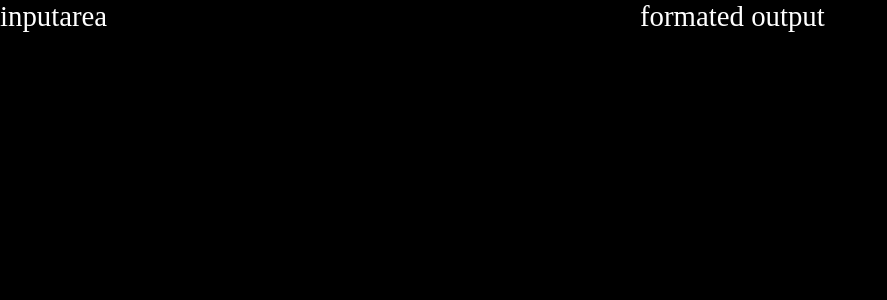
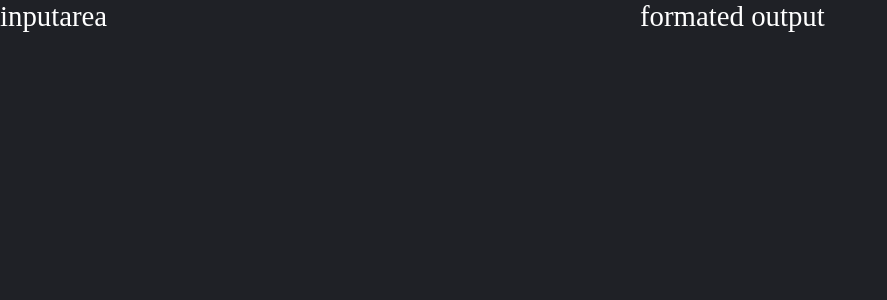
Before and after one commit to AndrewBoldrin/rememberme, a React (Create React App) app: page / in a window 1280 px wide. Shown: the top 300 px of the page, without its empty margins (0-887 px from the left). Built offline with nearby package versions, Linux system fonts and the light colour scheme.

Commit message:
feat: add themes and themed container

```diff
--- a/src/components/core/Container/Container.tsx
+++ b/src/components/core/Container/Container.tsx
@@ -3,7 +3,7 @@ import styled from "styled-components";
 export const Container = styled.div`
   display: grid;
   grid-template-columns: 1fr 1fr;
-  background-color: black;
-  color: white;
+  background-color: ${(props) => props.theme.bg};
+  color: ${(props) => props.theme.color};
   font-size: 1.8rem;
 `;
--- a/src/pages/Index/Index.tsx
+++ b/src/pages/Index/Index.tsx
@@ -1,13 +1,20 @@
-import React, { ReactElement } from "react";
+import React, { ReactElement, useState } from "react";
 import { FormatedOutPut } from "./FormatedOutPut/FormatedOutPut";
 import { InputArea } from "./InputArea/InputArea";
 import { Container } from "../../components/core/Container/Container";
+import { ThemeProvider } from "styled-components";
+import { themes } from "../../styles/themes";
 
 export const Index = (): ReactElement => {
+  const [isDark, setIsDark] = useState<boolean>(true);
   return (
-    <Container>
-      <InputArea />
-      <FormatedOutPut />
-    </Container>
+    <>
+      <ThemeProvider theme={isDark ? themes.dark : themes.light}>
+        <Container>
+          <InputArea />
+          <FormatedOutPut />
+        </Container>
+      </ThemeProvider>
+    </>
   );
 };
--- /dev/null
+++ b/src/styles/themes.ts
@@ -0,0 +1,18 @@
+export const palette = {
+  main: "#1F2126",
+  secondary: "#818286",
+  lightSecondary: "#FFFFFF",
+  contrast: "#D95F43",
+  lightContrast: "#F2C4C4",
+};
+
+export const themes = {
+  dark: {
+    bg: palette.main,
+    color: palette.lightSecondary,
+  },
+  light: {
+    bg: "white",
+    color: "black",
+  },
+};
```
